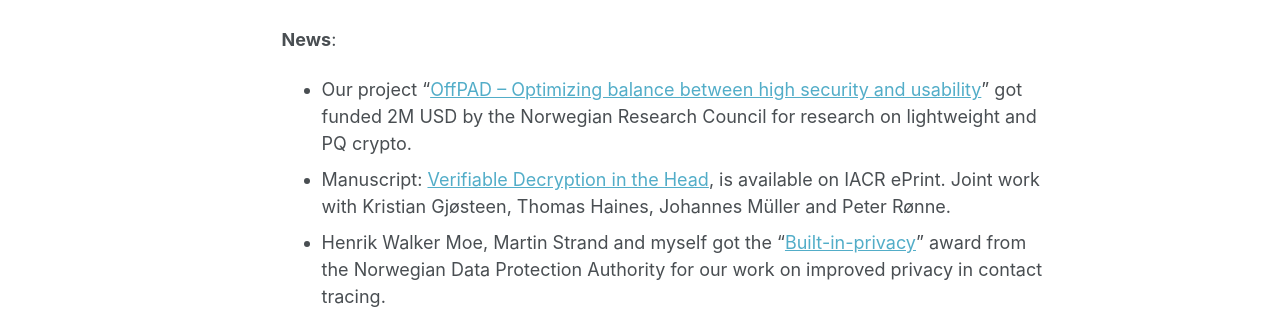
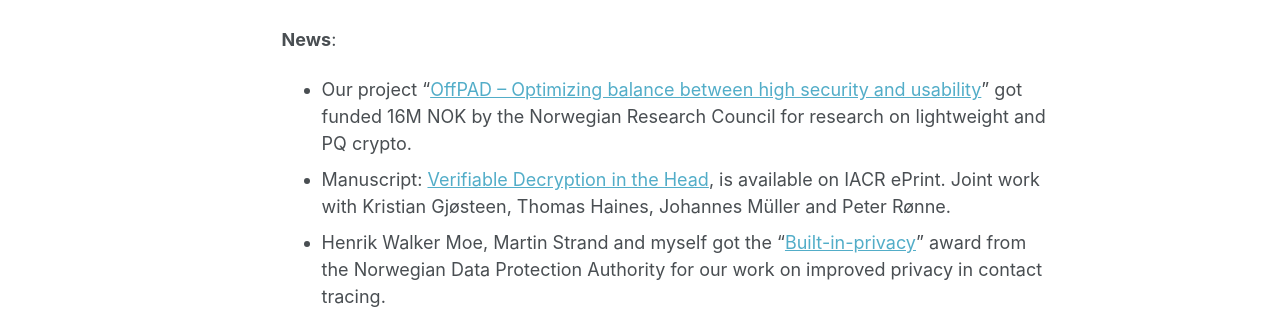
Before and after one commit to tjesi/tjesi.github.io, a Jekyll site: the page built from _pages/about.md, in a window 1280 px wide and 1303 px high. Shown: the part 633-942 px from the top of the window. Built offline with Jekyll 4.4.1, drawn with Linux system fonts in a browser that asks for light colours; some web fonts are replaced.

Commit message:
Update about.md

```diff
--- a/_pages/about.md
+++ b/_pages/about.md
@@ -19,7 +19,7 @@
 I've previously been working as a project manager at [Lær Kidsa Koding](https://www.kidsakoder.no) (2015-17), as a university college teacher at [Western Norway University of Applied Sciences](https://www.hvl.no/en) (2017-20), and I had a 3 months internship in 2018 at the IoT-security company [Intrinsic-ID](https://www.intrinsic-id.com) in Eindhoven, NL.
 
 **News**:
-- Our project "[OffPAD -- Optimizing balance between high security and usability](https://prosjektbanken.forskningsradet.no/en/project/FORISS/321619)" got funded 2M USD by the Norwegian Research Council for research on lightweight and PQ crypto.
+- Our project "[OffPAD -- Optimizing balance between high security and usability](https://prosjektbanken.forskningsradet.no/en/project/FORISS/321619)" got funded 16M NOK by the Norwegian Research Council for research on lightweight and PQ crypto.
 - Manuscript: [Verifiable Decryption in the Head](https://eprint.iacr.org/2021/558.pdf), is available on IACR ePrint. Joint work with Kristian Gjøsteen, Thomas Haines, Johannes Müller and Peter Rønne.
 - Henrik Walker Moe, Martin Strand and myself got the "[Built-in-privacy](https://www.datatilsynet.no/aktuelt/aktuelle-nyheter-2021/pris-for-innebygd-personvern-til-anonyme-tokens)" award from the Norwegian Data Protection Authority for our work on improved privacy in contact tracing.
 - Paper: [Lattice-Based Proof of Shuffle and Applications to Electronic Voting](https://eprint.iacr.org/2021/338.pdf), is accepted at CT-RSA. Joint work w/ Diego F. Aranha, Carsten Baum, Kristian Gjøsteen and Thor Tunge.
```
